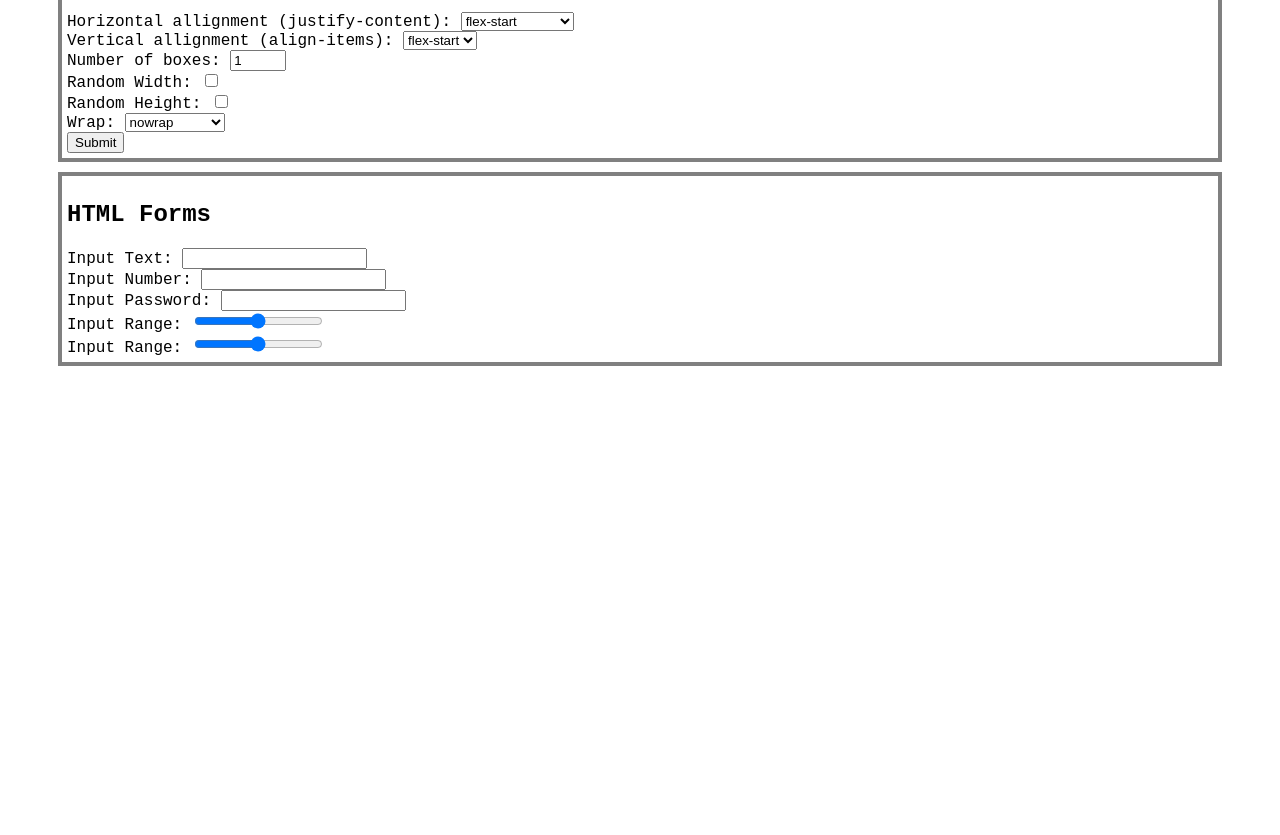
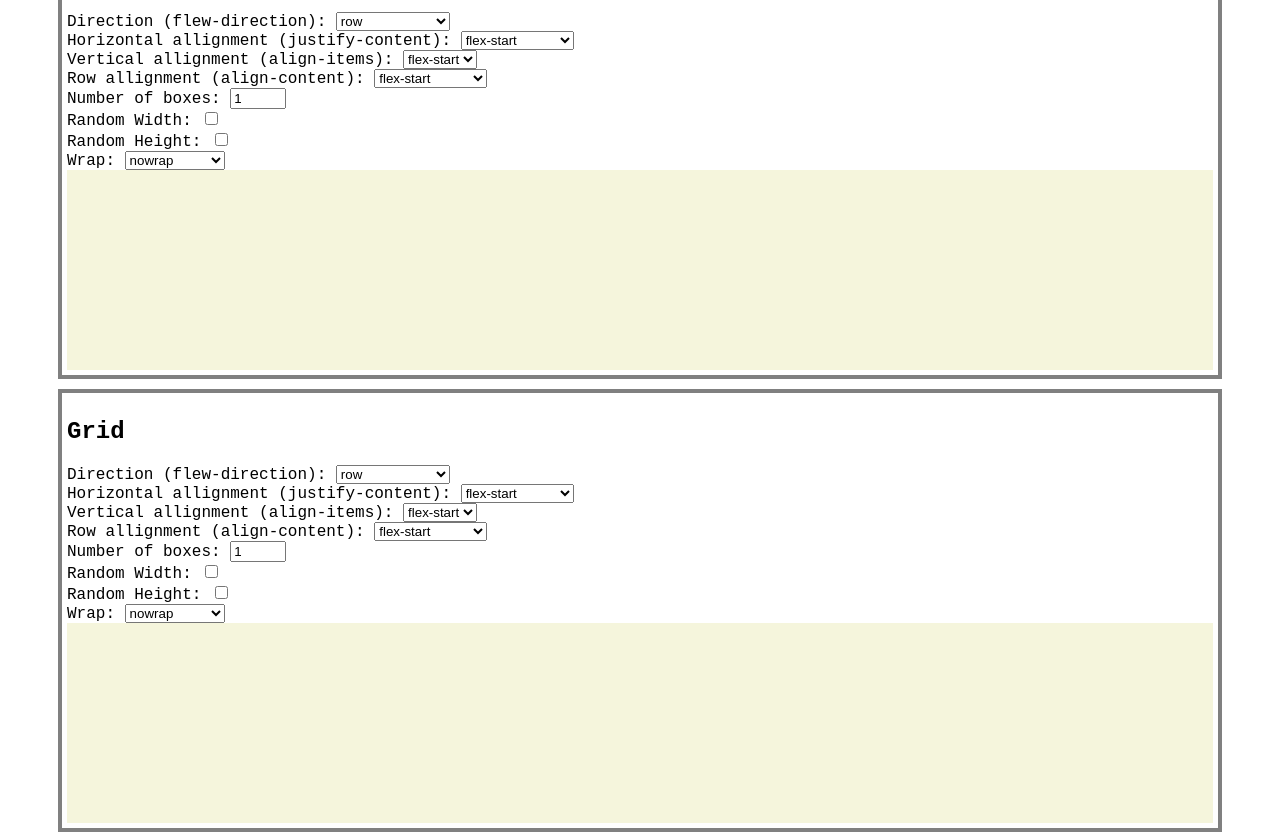
Before and after one commit to AlexFradle/testing_site, a website: page index.html in a window 1280 px wide. Shown: the part 1380-2215 px from the top of the page. Before the commit the page ends 1756 px from the top, so only its background shows below. Drawn offline with Linux system fonts and the light colour scheme.

Commit message:
flex interaction complete

```diff
--- a/index.html
+++ b/index.html
@@ -80,7 +80,15 @@
         </section>
         <section class="basic-container">
             <h2>Flexbox</h2>
-            <form action="javascript:makeFlex(h_select.value, v_select.value, n_box.value, rw_box.checked, rh_box.checked, wrap_select.value)">
+            <form action="">
+                <label for="d_select">Direction (flew-direction): </label>
+                <select name="direction" id="d_select">
+                    <option value="row">row</option>
+                    <option value="row-reverse">row-reverse</option>
+                    <option value="column">column</option>
+                    <option value="column-reverse">column-reverse</option>
+                </select>
+                <br>
                 <label for="h_select">Horizontal allignment (justify-content): </label>
                 <select name="horizontal" id="h_select">
                     <option value="flex-start">flex-start</option>
@@ -99,6 +107,16 @@
                     <option value="stretch">stretch</option>
                 </select>
                 <br>
+                <label for="r_select">Row allignment (align-content): </label>
+                <select name="column" id="r_select">
+                    <option value="flex-start">flex-start</option>
+                    <option value="flex-end">flex-end</option>
+                    <option value="center">center</option>
+                    <option value="space-around">space-around</option>
+                    <option value="space-between">space-between</option>
+                    <option value="stretch">stretch</option>
+                </select>
+                <br>
                 <label for="n_box">Number of boxes: </label>
                 <input type="number" min="1" max="50" value="1" id="n_box"/>
                 <br>
@@ -114,8 +132,63 @@
                     <option value="wrap">wrap</option>
                     <option value="wrap-reverse">wrap-reverse</option>
                 </select>
+            </form>
+            <div class="flex-example" id="flex"></div>
+        </section>
+        <section class="basic-container">
+            <h2>Grid</h2>
+            <form action="">
+                <label for="d_select">Direction (flew-direction): </label>
+                <select name="direction" id="d_select">
+                    <option value="row">row</option>
+                    <option value="row-reverse">row-reverse</option>
+                    <option value="column">column</option>
+                    <option value="column-reverse">column-reverse</option>
+                </select>
                 <br>
-                <input type="submit" value="Submit"/>
+                <label for="h_select">Horizontal allignment (justify-content): </label>
+                <select name="horizontal" id="h_select">
+                    <option value="flex-start">flex-start</option>
+                    <option value="flex-end">flex-end</option>
+                    <option value="center">center</option>
+                    <option value="space-around">space-around</option>
+                    <option value="space-between">space-between</option>
+                </select>
+                <br>
+                <label for="v_select">Vertical allignment (align-items): </label>
+                <select name="vertical" id="v_select">
+                    <option value="flex-start">flex-start</option>
+                    <option value="flex-end">flex-end</option>
+                    <option value="center">center</option>
+                    <option value="baseline">baseline</option>
+                    <option value="stretch">stretch</option>
+                </select>
+                <br>
+                <label for="r_select">Row allignment (align-content): </label>
+                <select name="column" id="r_select">
+                    <option value="flex-start">flex-start</option>
+                    <option value="flex-end">flex-end</option>
+                    <option value="center">center</option>
+                    <option value="space-around">space-around</option>
+                    <option value="space-between">space-between</option>
+                    <option value="stretch">stretch</option>
+                </select>
+                <br>
+                <label for="n_box">Number of boxes: </label>
+                <input type="number" min="1" max="50" value="1" id="n_box"/>
+                <br>
+                <label for="rw_box">Random Width: </label>
+                <input type="checkbox" id="rw_box"/>
+                <br>
+                <label for="rh_box">Random Height: </label>
+                <input type="checkbox" id="rh_box"/>
+                <br>
+                <label for="wrap_select">Wrap: </label>
+                <select name="wrap_select" id="wrap_select">
+                    <option value="nowrap">nowrap</option>
+                    <option value="wrap">wrap</option>
+                    <option value="wrap-reverse">wrap-reverse</option>
+                </select>
             </form>
             <div class="flex-example" id="flex"></div>
         </section>
--- a/resources/css/style.css
+++ b/resources/css/style.css
@@ -31,7 +31,7 @@ html {
 }
 
 .flex-example {
-    display: none;
+    display: flex;
     background-color: beige;
     height: 200px;
 }
--- a/resources/scripts/flex.js
+++ b/resources/scripts/flex.js
@@ -1,18 +1,50 @@
+const flexDirectionInput = document.getElementById("d_select");
+const flexHorizontalInput = document.getElementById("h_select");
+const flexVerticalInput = document.getElementById("v_select");
+const flexRowInput = document.getElementById("r_select");
+const flexNumberInput = document.getElementById("n_box");
+const flexWidthInput = document.getElementById("rw_box");
+const flexHeightInput = document.getElementById("rh_box");
+const flexWrapInput = document.getElementById("wrap_select");
+/*
+let flexDirectionInput = document.getElementById("d_select");
+let flexDirectionInput = document.getElementById("d_select");
+let flexDirectionInput = document.getElementById("d_select");
+let flexDirectionInput = document.getElementById("d_select");
+*/
+const f = document.getElementById("flex");
+
 const randomInt = (min, max) => min + Math.floor(Math.random() * max);
 
-function makeFlex(h, v, n, rw, rh, wrap) {
-    const f = document.getElementById("flex");
-    f.style.display = "flex";
-    f.style.justifyContent = h;
-    f.style.alignItems = v;
-    f.style.flexWrap = wrap;
+flexDirectionInput.addEventListener("change", () => {
+    f.style.flexDirection = flexDirectionInput.value;
+});
+
+flexHorizontalInput.addEventListener("change", () => {
+    f.style.justifyContent = flexHorizontalInput.value;
+});
+
+flexVerticalInput.addEventListener("change", () => {
+    f.style.alignItems = flexVerticalInput.value;
+});
+
+flexRowInput.addEventListener("change", () => {
+    f.style.alignContent = flexRowInput.value;
+});
+
+flexNumberInput.addEventListener("change", () => {
     f.replaceChildren();
-    for (let i = 0; i < n; i++) {
+    for (let i = 0; i < flexNumberInput.value; i++) {
         const nc = document.createElement("div");
         nc.classList.add("blue");
         nc.classList.add("box");
-        if (rw) nc.style.width = `${randomInt(10, 100).toString()}px`;
-        if (rh) nc.style.height = `${randomInt(10, 100).toString()}px`;
+        nc.innerHTML = `${i + 1}`;
+        if (flexWidthInput.checked) nc.style.width = `${randomInt(10, 100).toString()}px`;
+        if (flexHeightInput.checked) nc.style.height = `${randomInt(10, 100).toString()}px`;
         f.appendChild(nc);
     }
-}
+});
+
+flexWrapInput.addEventListener("change", () => {
+    f.style.flexWrap = flexWrapInput.value;
+});
```
